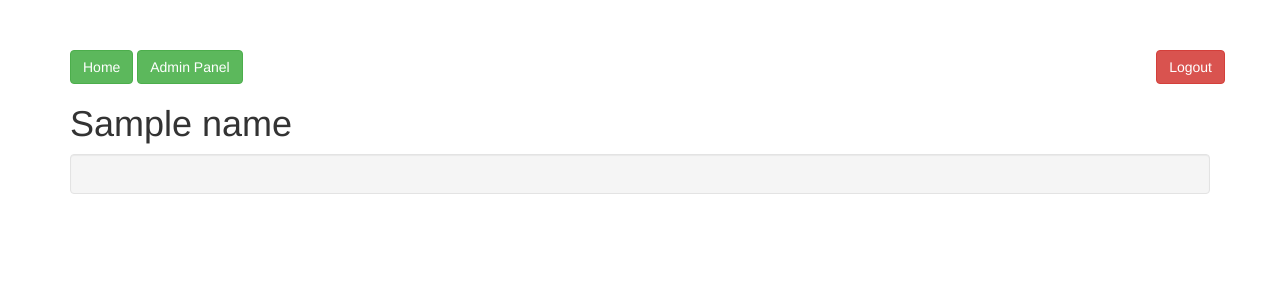
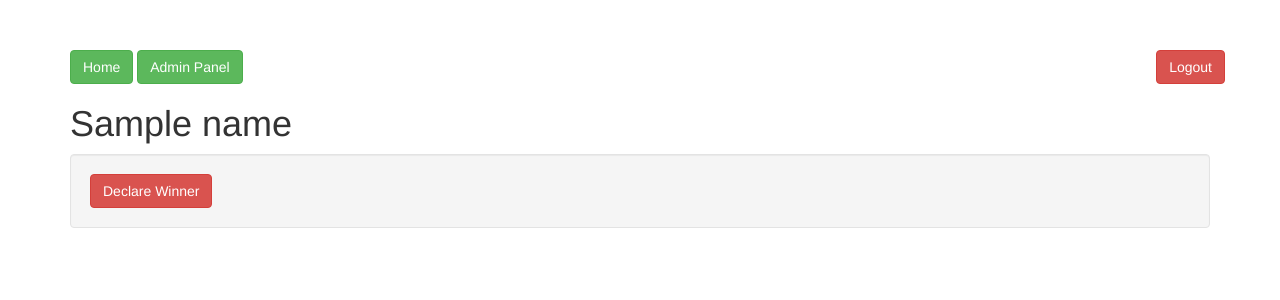
Before and after one commit to saurabh69912162/Giveaway, a Django app: template home/templates/home/winner.html in a window 1280 px wide. Shown: the top 300 px of the page. Run offline with Django 3.2, Linux system fonts and the light colour scheme; a user stored in the database is signed in; tables that the repository leaves empty hold one stand-in row (values such as "Sample post"); the template is opened without the code that fills it: most values are stand-ins (such as "Sample title", 1, 10 or a date in 2020); some libraries are stand-ins or nearby versions.

Commit message:
Update winner.html

```diff
--- a/home/templates/home/winner.html
+++ b/home/templates/home/winner.html
@@ -43,7 +43,7 @@
 </div>
 <div class="container">
     <div class="well">
-
+        <a href="#" class="btn btn-danger">Declare Winner</a>
     </div>
 
 </div>
```
